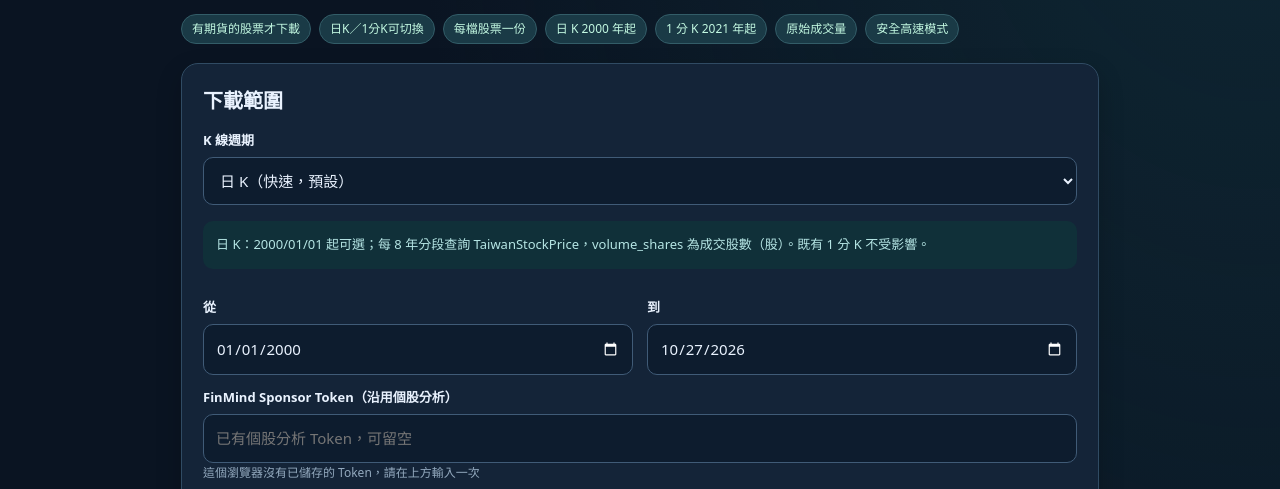
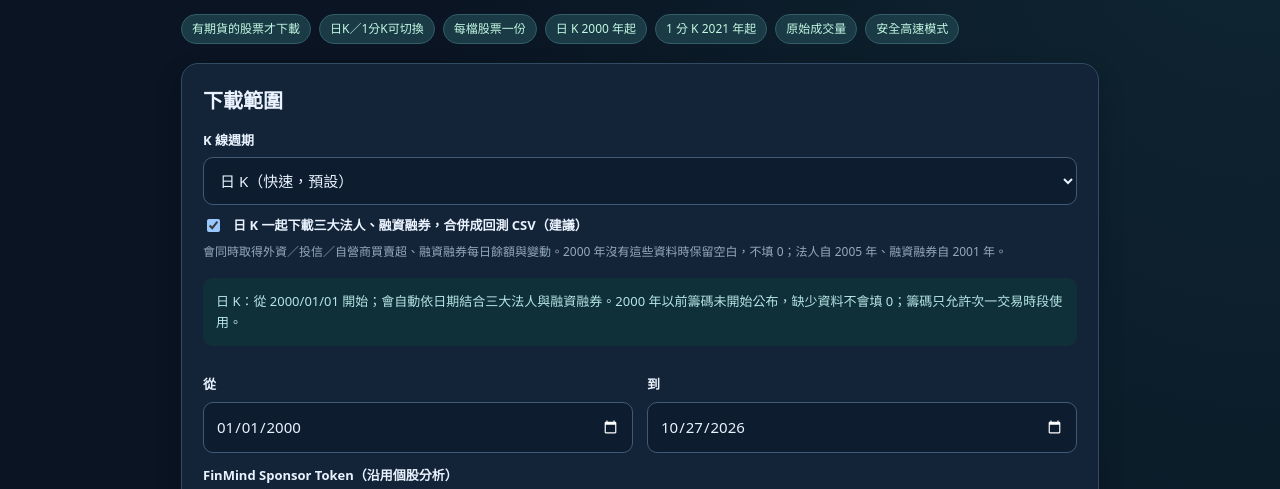
Before and after one commit to victordogboy/tw-stock-test, a website: page public/stock-futures-download.html in a window 1280 px wide. Shown: the part 295-784 px from the top of the page. Drawn offline with Linux system fonts and the light colour scheme; no server answers.

Commit message:
UI optional default-on daily+institutional+margin CSV with independent progress and no look-ahead notice

```diff
--- a/public/stock-futures-download.html
+++ b/public/stock-futures-download.html
@@ -35,7 +35,12 @@ footer{font-size:12px;color:#90a5ba;line-height:1.6;margin-top:30px}
 <section class="card"><h2>下載範圍</h2>
 <label for="granularity">K 線週期</label>
 <select id="granularity"><option value="day" selected>日 K（快速，預設）</option><option value="minute">1 分 K（大量資料，較慢）</option></select>
-<div class="note" id="formatHint">日 K：從 2000/01/01 起可選，較長歷史每 8 年分段查詢，成交量為「股」。原本 1 分 K 的雲端資料保留。</div>
+<label id="chipsOption" style="margin-top:10px;display:flex;align-items:center;gap:10px">
+ <input id="includeChips" type="checkbox" checked style="width:auto">
+ <span>日 K 一起下載三大法人、融資融券，合併成回測 CSV（建議）</span>
+</label>
+<div class="minor" id="chipsNotice">會同時取得外資／投信／自營商買賣超、融資融券每日餘額與變動。2000 年沒有這些資料時保留空白，不填 0；法人自 2005 年、融資融券自 2001 年。</div>
+<div class="note" id="formatHint">日 K＋籌碼：現股日 K、法人買賣超、融資融券餘額合成同一 CSV；2000–2004 法人欄位空白。資料僅供次一交易時段使用。</div>
 <div class="grid"><div><label for="start">從</label><input id="start" type="date" value="2000-01-01" min="2000-01-01"></div><div><label for="end">到</label><input id="end" type="date"></div></div>
 <label for="token">FinMind Sponsor Token（沿用個股分析）</label><input id="token" type="password" placeholder="已有個股分析 Token，可留空" autocomplete="off" spellcheck="false">
 <div class="minor" id="tokenStatus">正在檢查 Token…</div>
@@ -58,8 +63,9 @@ footer{font-size:12px;color:#90a5ba;line-height:1.6;margin-top:30px}
 <details><summary>查看失敗請求與來源資訊</summary><div id="errors"></div></details>
 </section>
 <section class="card hidden" id="exports"><h2>下載 CSV.gz 檔案</h2>
-<p id="exportIntro">每年度包含所選股票的現股日 K，可分年下載 CSV.gz，或下載單一股票的完整期間。切換週期後會顯示該模式獨立的資料。</p>
+<p id="exportIntro">每年度包含所選股票的現股日 K＋籌碼，按股票與交易日整合；也可下載單一股票全期間。切換週期或勾選籌碼後顯示對應獨立的任務。</p>
 <div class="note warn" id="exportNote">任務尚未完成，年度檔可能只有部分資料。請核對下方進度。</div>
+<div class="minor" id="chipInfo">重要：法人約在交易日 20:00、融資融券約 21:00 公布。回測不能使用同日法人、融資融券決定同日收盤前的交易；應向後至少移一交易時段。</div>
 <h3 id="yearTitle">各年度：所選股票的現股日 K</h3><div id="years"></div>
 <h3>單一股票：整段期間</h3>
 <label for="oneSymbol">股票</label><select id="oneSymbol"></select>
@@ -67,7 +73,7 @@ footer{font-size:12px;color:#90a5ba;line-height:1.6;margin-top:30px}
 <details><summary>展開下載規格</summary><p class="minor" id="csvSpec">日 K：date、stock_id、stock_name、qualifying_futures_id、open、high、low、close、volume_shares（股）、trading_money_twd、trading_turnover、spread，來源 TaiwanStockPrice；不作除權息還原。</p></details>
 </section>
 <section class="card"><h2>關於下載速度與費用</h2>
-<p><strong>日 K 開放 2000 年至今</strong>，短區間每檔一次 API；超過 8 年則自動以每 8 年一段請求，以避免 26 年資料一次回傳逾時。例如 2000 年至今每檔約 4 次查詢，仍遠快於逐日抓 1 分 K。兩種模式共用 FinMind Token 額度，任務、資料互相獨立。</p>
+<p>日 K 最早 2000 年。勾選籌碼後會按最多 8 年分段抓 <strong>TaiwanStockPrice、TaiwanStockInstitutionalInvestorsBuySell、TaiwanStockMarginPurchaseShortSale</strong> 三種資料。長歷史每檔約 10–12 次 API，仍遠少於 1 分 K 逐日請求。純日 K、日 K＋籌碼、1 分 K 各自有獨立背景任務，不會清掉原資料。</p>
 <p>如果 FinMind 回傳超額或無效 Token，背景工作會顯示錯誤並暫停，不會假裝已完成。完成的資料先保存在雲端私有儲存，請下載備份。</p>
 <div class="actions"><button id="deleteBtn" class="danger">清除這次的全部雲端資料</button></div>
 </section>
@@ -79,12 +85,17 @@ footer{font-size:12px;color:#90a5ba;line-height:1.6;margin-top:30px}
  const savedToken=()=>{try{const s=JSON.parse(localStorage.getItem("twq_finmind_tokens_v2")||"null");return String(s?.tokens?.[Number(s?.active)===1?1:0]||localStorage.getItem("twq_finmind_token_v1")||"").trim()}catch{return ""}};
  let catalog=[],selected=new Set(),job=null,busy=false,rawCount=0,miniCount=0;
  let previousMode="day";const startDates={day:"2000-01-01",minute:"2021-01-01"};
- const isDaily=()=>$("granularity").value==="day",root=()=>isDaily()?"/api/stock-daily":"/api/stock-kbar";
- const seriesName=()=>isDaily()?"日 K":"1 分 K";
+ const isDaily=()=>$("granularity").value==="day";
+ const isChips=()=>isDaily()&&$("includeChips").checked;
+ const root=()=>!isDaily()?"/api/stock-kbar":isChips()?"/api/stock-daily-chip":"/api/stock-daily";
+ const modeId=()=>!isDaily()?"stocks":isChips()?"daily-chip":"daily";
+ const seriesName=()=>!isDaily()?"1 分 K":isChips()?"日 K＋籌碼":"日 K";
  function setFormatHelp(){
   const daily=isDaily();
-  $("formatHint").textContent=daily?"日 K：2000/01/01 起可選；每 8 年分段查詢 TaiwanStockPrice，volume_shares 為成交股數（股）。既有 1 分 K 不受影響。":"1 分 K：2021/01/01 起可選，逐日下載 TaiwanStockKBar。切回日 K 也不會刪除進度。";
-  $("csvSpec").textContent=daily?"日 K CSV：date、stock_id、stock_name、qualifying_futures_id、open、high、low、close、volume_shares（股）、trading_money_twd、trading_turnover、spread；來源 TaiwanStockPrice，未還原除權息。":"1 分 K CSV：date、minute、stock_id、stock_name、qualifying_futures_id、open、high、low、close、volume_raw；來源 TaiwanStockKBar，成交量保留來源原始單位，不作除權息還原。";
+  $("chipsOption").classList.toggle("hidden",!daily);$("chipsNotice").classList.toggle("hidden",!daily);
+  $("chipInfo").classList.toggle("hidden",!isChips());
+  $("formatHint").textContent=!daily?"1 分 K：2021/01/01 起可選，逐日下載 TaiwanStockKBar。":"日 K：從 2000/01/01 開始"+(isChips()?"；會自動依日期結合三大法人與融資融券。2000 年以前籌碼未開始公布，缺少資料不會填 0；籌碼只允許次一交易時段使用。":"；只下載純 OHLCV，不含籌碼。");
+  $("csvSpec").textContent=!daily?"1 分 K CSV：date、minute、stock_id、stock_name、qualifying_futures_id、open、high、low、close、volume_raw；原始單位且未還原除權息。":isChips()?"日 K＋籌碼 CSV：日 K OHLCV 與三大法人買進／賣出／淨額（股）、融資融券買進／賣出／餘額（張），含 institutional_available、margin_available、chip_signal_use_next_session；不存在的觀測留空，絕不視為 0。":"純日 K CSV：date、stock_id、stock_name、qualifying_futures_id、open、high、low、close、volume_shares（股）、trading_money_twd、trading_turnover、spread；未還原除權息。";
   $("exportIntro").textContent="每年度所選股票的現股"+seriesName()+"，可分年下載 CSV.gz，或下載單一股票的完整期間。";
   $("yearTitle").textContent="各年度：所選股票的現股"+seriesName();
   $("startBtn").textContent="▶ 啟動"+seriesName()+"雲端背景下載";
@@ -147,10 +158,10 @@ footer{font-size:12px;color:#90a5ba;line-height:1.6;margin-top:30px}
  function updateOne(){$("oneFile").href=root()+"/export?code="+encodeURIComponent($("oneSymbol").value)}
  $("oneSymbol").onchange=updateOne;
  async function refresh(){
-  const expectedMode=isDaily()?"daily":"stocks";
-  try{const s=await call(root()+"/status");if((isDaily()?"daily":"stocks")===expectedMode)render(s)}
+  const expectedMode=modeId();
+  try{const s=await call(root()+"/status");if(modeId()===expectedMode)render(s)}
   catch(e){
-   if((isDaily()?"daily":"stocks")!==expectedMode)return;
+   if(modeId()!==expectedMode)return;
    if(job)$("message").textContent=e.message;
    else {$("progressCard").classList.add("hidden");$("exports").classList.add("hidden");updateCount()}
   }
@@ -189,6 +200,10 @@ footer{font-size:12px;color:#90a5ba;line-height:1.6;margin-top:30px}
   job=null;$("progressCard").classList.add("hidden");$("exports").classList.add("hidden");
   setFormatHelp();updateCount();refresh();
  };
+ $("includeChips").onchange=()=>{
+  job=null;$("progressCard").classList.add("hidden");$("exports").classList.add("hidden");
+  setFormatHelp();updateCount();refresh();
+ };
  $("start").onchange=()=>{startDates[isDaily()?"day":"minute"]=$("start").value};
  setFormatHelp();Promise.all([loadCatalog(),refresh()]).then(()=>{});
  setInterval(()=>{if(!document.hidden&&job?.phase==="running")refresh()},14000);
```
